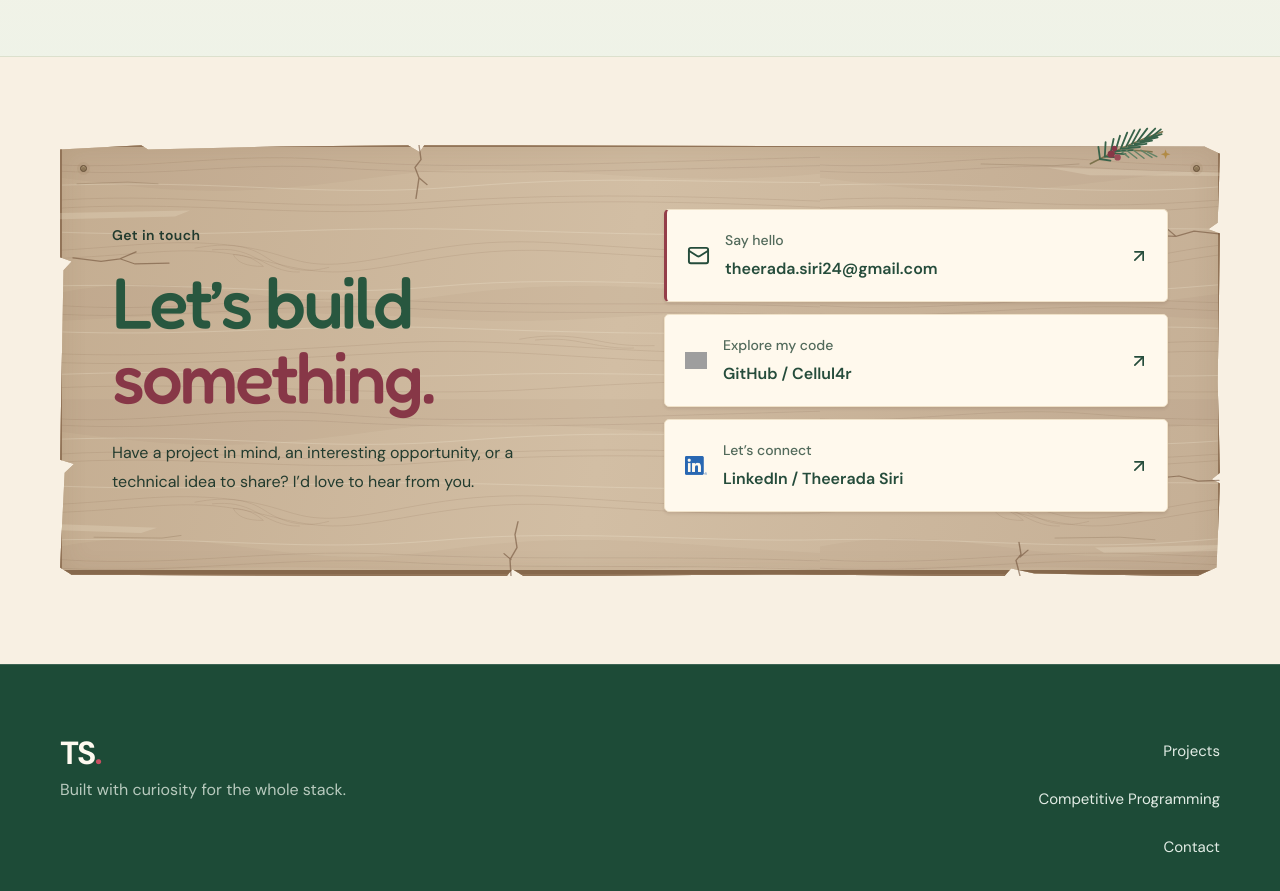
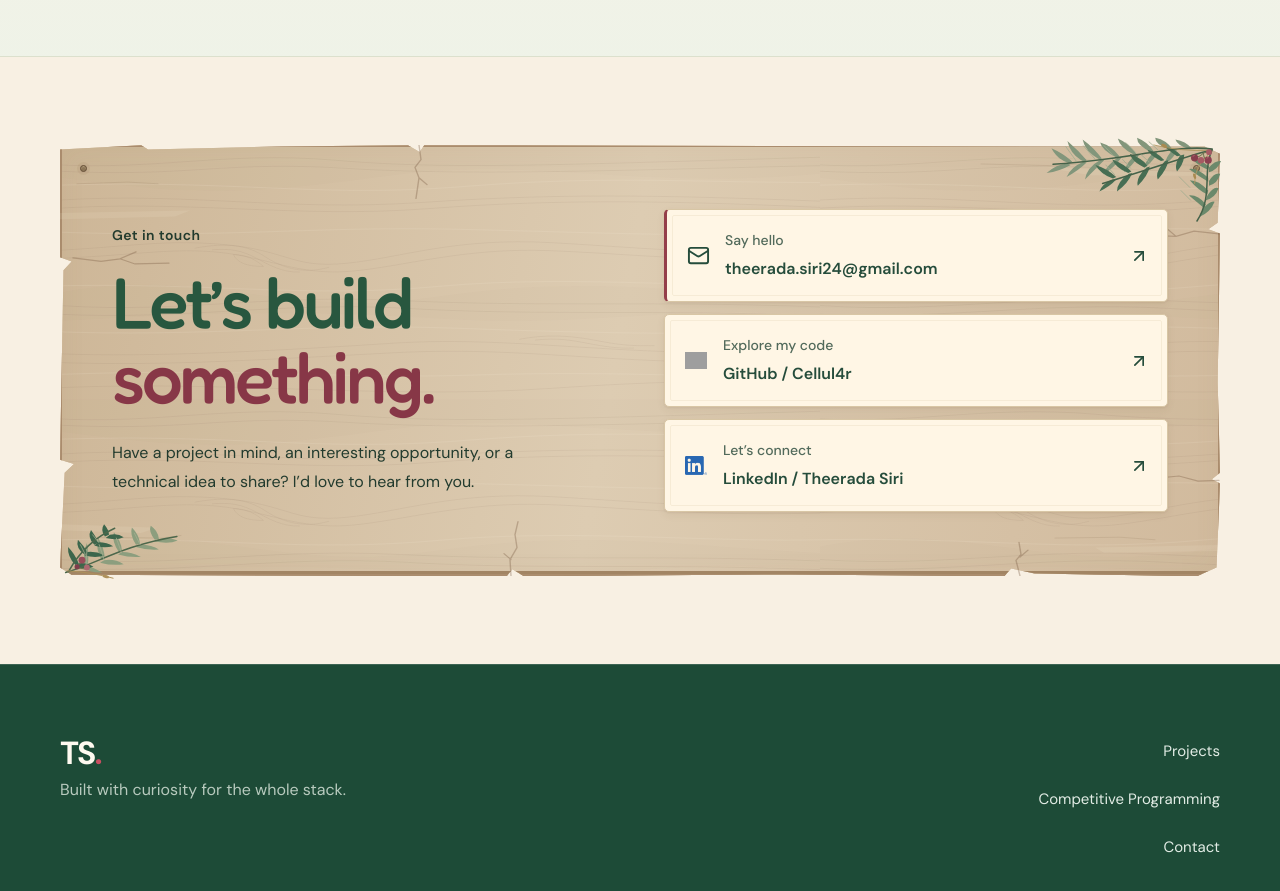
Before and after one commit to Cellul4r/cellul4r.github.io, a React (Vite) app: page / in a window 1280 px wide. Shown: the part 1620-2511 px from the top of the page. Built offline with nearby package versions, Linux system fonts and the light colour scheme; grey boxes are pictures that could not be loaded.

Commit message:
feat: refine contact stationery and seasonal foliage
Soften the weathered wood and ivory contact cards. Replace repeated corner sprigs with two asymmetric botanical arrangements through a reusable foliage component.

```diff
--- a/src/components/ContactSection.css
+++ b/src/components/ContactSection.css
@@ -1,22 +1,26 @@
 .section.contact-section { padding-block: 56px; scroll-margin-top: 90px; background: #f8f0e3; border-top: 1px solid #dce0cd; }
-.contact-board { position: relative; isolation: isolate; padding: 56px 22px 34px; color: #254c3b; }
-.contact-board::before { content: ''; position: absolute; z-index: -1; inset: 0; background-color: #c9b399; background-image: url('../assets/decorations/oak-grain.svg'), linear-gradient(100deg, #c4ad91, #d2bea4 48%, #c5af95); background-size: 760px 254px, 100% 100%; box-shadow: inset 0 0 0 2px #927458, inset 0 -6px 0 #86684c, inset 0 0 28px #6e4e2921; clip-path: polygon(0 1%, 7% 0, 7.6% 1%, 19% .3%, 30% 0, 31% 1.6%, 31.4% 0, 98.7% .4%, 100% 2%, 99.8% 18%, 99% 19.5%, 100% 20.5%, 99.8% 55%, 100% 76%, 99.3% 77.5%, 100% 78.5%, 99.7% 98%, 98% 100%, 84% 99.4%, 82% 98.2%, 81.4% 100%, 63% 99.6%, 40% 100%, 39% 98.4%, 38.5% 100%, 1% 99.7%, 0 98%, .4% 76%, 1.2% 74%, 0 73%, .3% 29%, 1% 27%, 0 26%); pointer-events: none; }
-.contact-board::after { content: ''; position: absolute; z-index: -1; inset: 0; background: url('../assets/decorations/oak-cracks.svg') center / 100% 100% no-repeat; pointer-events: none; }
+.contact-board { position: relative; isolation: isolate; padding: 56px 22px 48px; color: #254c3b; }
+.contact-board::before { content: ''; position: absolute; z-index: -1; inset: 0; background-color: #d6c1a4; background-image: url('../assets/decorations/oak-grain.svg'), linear-gradient(100deg, #cdb697, #ddccb2 48%, #d1ba9d); background-size: 760px 254px, 100% 100%; box-shadow: inset 0 0 0 2px #aa8c6d, inset 0 -5px 0 #a28564, inset 0 0 28px #8d6e4812; clip-path: polygon(0 1%, 7% 0, 7.6% 1%, 19% .3%, 30% 0, 31% 1.6%, 31.4% 0, 98.7% .4%, 100% 2%, 99.8% 18%, 99% 19.5%, 100% 20.5%, 99.8% 55%, 100% 76%, 99.3% 77.5%, 100% 78.5%, 99.7% 98%, 98% 100%, 84% 99.4%, 82% 98.2%, 81.4% 100%, 63% 99.6%, 40% 100%, 39% 98.4%, 38.5% 100%, 1% 99.7%, 0 98%, .4% 76%, 1.2% 74%, 0 73%, .3% 29%, 1% 27%, 0 26%); pointer-events: none; }
+.contact-board::after { content: ''; position: absolute; z-index: -1; inset: 0; background: url('../assets/decorations/oak-cracks.svg') center / 100% 100% no-repeat; opacity: .55; pointer-events: none; }
 .contact-grid { display: grid; grid-template-columns: minmax(0, 1fr); gap: 32px; align-items: center; }
 .contact-grid > * { min-width: 0; }
 .contact-fasteners { position: absolute; inset: 0; pointer-events: none; }
 .contact-fasteners::before, .contact-fasteners::after { content: ''; position: absolute; top: 20px; width: 7px; height: 7px; border-radius: 50%; background: #8c7657; border: 1px solid #68523a; box-shadow: 0 0 0 3px #75523215, inset 0 1px 1px #c3ae8ba6; }
 .contact-fasteners::before { left: 20px; }
 .contact-fasteners::after { right: 20px; }
-.contact-sprig { position: absolute; top: -18px; right: 30px; width: 72px; height: 40px; }
+.contact-edge-decorations { position: absolute; inset: 0; pointer-events: none; }
+.contact-foliage { position: absolute; display: block; height: auto; max-width: none; pointer-events: none; }
+.contact-foliage-top-right { top: -8px; right: -3px; width: 132px; }
+.contact-foliage-bottom-left { bottom: -10px; left: -4px; width: 112px; }
 .contact-copy .eyebrow { color: #223b2e; }
 .contact-copy h2 { margin: 0; color: #28573f; font-family: Fredoka, 'DM Sans', sans-serif; font-weight: 500; font-size: clamp(2.3rem, 7vw, 4.5rem); line-height: 1.05; letter-spacing: -.04em; }
 .contact-copy h2 em { color: #873747; font-style: normal; }
 .contact-copy > p:last-child { max-width: 430px; margin: 24px 0 0; color: #223b2e; line-height: 1.8; }
 .contact-links { display: grid; gap: 12px; min-width: 0; font-style: normal; }
 .contact-links img { display: block; width: 22px; height: 22px; object-fit: contain; }
-.contact-links a { display: grid; grid-template-columns: 24px minmax(0, 1fr) 18px; align-items: center; gap: 10px; min-height: 88px; padding: 16px 12px; border: 1px solid #efe1c8; border-radius: 5px; background: #fff9ed; color: #254c3b; box-shadow: 0 2px 3px #3822131a; transition: border-color .2s, transform .2s; }
-.contact-links a:hover { transform: translateY(-2px); border-color: #b47b58; }
+.contact-links a { position: relative; display: grid; grid-template-columns: 24px minmax(0, 1fr) 18px; align-items: center; gap: 10px; min-height: 88px; padding: 16px 12px; border: 1px solid #d8c6a5; border-radius: 5px; background: #fff6e5; color: #254c3b; box-shadow: 0 3px 8px #61472712, 0 1px 2px #61472712; transition: border-color .2s, box-shadow .2s, transform .2s; }
+.contact-links a::before { content: ''; position: absolute; inset: 5px; border: 1px solid #ac94601c; border-radius: 2px; pointer-events: none; }
+.contact-links a:is(:hover, :focus-visible) { transform: translateY(-2px); border-color: #8b9a76; box-shadow: 0 5px 12px #6147271a, 0 0 0 1px #e3c88d33; }
 .contact-links a:focus-visible { outline: 3px solid #873747; outline-offset: 4px; }
 .contact-links a.contact-email { border-left: 3px solid #943e4a; }
 .contact-links small { display: block; margin-bottom: 6px; color: #526a5b; font-family: var(--font-sans); font-size: var(--font-size-caption); font-weight: 500; }
@@ -24,11 +28,18 @@
 @media (min-width: 48rem) {
   .section.contact-section { padding-block: 72px; }
   .contact-board { padding: 56px 44px 44px; }
-  .contact-sprig { top: -24px; right: 44px; width: 96px; height: 52px; }
+  .contact-foliage-top-right { top: -10px; right: -4px; width: 168px; }
+  .contact-foliage-bottom-left { bottom: -12px; left: -5px; width: 124px; }
   .contact-links a { padding: 20px; gap: 14px; }
+}
+@media (prefers-reduced-motion: reduce) {
+  .contact-links a:is(:hover, :focus-visible) { transform: none; }
+  .contact-links a { transition: none; }
 }
 @media (min-width: 64rem) {
   .section.contact-section { padding-block: 88px; }
   .contact-board { padding: 64px 52px; }
   .contact-grid { grid-template-columns: repeat(2, minmax(0, 1fr)); gap: 48px; }
+  .contact-foliage-top-right { top: -12px; right: -5px; width: 192px; }
+  .contact-foliage-bottom-left { width: 144px; }
 }
--- a/src/components/ContactSection.tsx
+++ b/src/components/ContactSection.tsx
@@ -3,8 +3,15 @@ import githubLogo from '../assets/brands/github.svg'
 import linkedinLogo from '../assets/brands/linkedin.png'
 import { profile } from '../data/portfolio'
 import { ScrollReveal } from './ScrollReveal'
-import { EvergreenSprig } from './decorations/EvergreenSprig'
+import { SeasonalFoliage } from './decorations/SeasonalFoliage'
 import './ContactSection.css'
+
+function ContactBoardDecorations() {
+  return <div className="contact-edge-decorations" aria-hidden="true">
+    <SeasonalFoliage variant="full" className="contact-foliage contact-foliage-top-right" />
+    <SeasonalFoliage variant="sprig" className="contact-foliage contact-foliage-bottom-left" />
+  </div>
+}
 
 export function ContactSection() {
   return (
@@ -12,7 +19,7 @@ export function ContactSection() {
       <div className="container">
         <ScrollReveal className="contact-board contact-grid">
           <span className="contact-fasteners" aria-hidden="true" />
-          <EvergreenSprig className="contact-sprig" />
+          <ContactBoardDecorations />
           <div className="contact-copy">
             <p className="eyebrow">Get in touch</p>
             <h2 id="contact-title">Let’s build<br /><em>something.</em></h2>
--- a/src/components/decorations/EvergreenSprig.tsx
+++ /dev/null
@@ -1,18 +0,0 @@
-export function EvergreenSprig({ className }: { className?: string }) {
-  return <svg className={className} viewBox="0 0 120 64" fill="none" aria-hidden="true" focusable="false" style={{ pointerEvents: 'none' }}>
-    <g strokeLinecap="round" strokeLinejoin="round">
-      <path d="M13 53C34 42 61 28 103 13M37 40C47 36 66 35 90 38" stroke="#7c724c" strokeWidth="2" />
-      <g stroke="#38634a" strokeWidth="2.3">
-        <path d="m25 47-2-15m8 12 1-18m6 15 4-19m2 16 6-20m1 16 8-20m-1 17 10-20m-3 17 10-18m-3 15 12-16m-3 13 13-13m-4 10 11-9" />
-        <path d="m25 47 13 2m-6-5 16 1m-9-5 18 1m-11-4 20-1m-13-2 22-2m-14-1 22-3m-15 0 22-4m-15 1 22-5m-15 2 20-6" />
-      </g>
-      <g stroke="#628265" strokeWidth="1.8">
-        <path d="m51 37 10 8m-3-9 13 10m-4-10 13 10m-4-10 14 9m-6-7 12 6" />
-      </g>
-    </g>
-    <circle cx="39" cy="41" r="4.5" fill="#873747" />
-    <circle cx="47" cy="45" r="4" fill="#9b4b56" />
-    <circle cx="43" cy="34" r="3.5" fill="#873747" />
-    <path d="m107 35 1.5 4.5L113 41l-4.5 1.5L107 47l-1.5-4.5L101 41l4.5-1.5Z" fill="#b18b45" />
-  </svg>
-}
--- /dev/null
+++ b/src/components/decorations/SeasonalFoliage.tsx
@@ -0,0 +1,69 @@
+function PrimaryFoliage() {
+  return <>
+    <g fill="#82967b">
+      <path d="M46 38Q31 34 23 19Q39 26 49 36ZM64 36Q47 28 43 10Q57 22 67 34ZM83 33Q65 23 62 8Q77 19 86 32ZM105 31Q86 22 84 12Q98 16 108 29ZM126 27Q109 19 106 7Q120 13 129 26ZM148 24Q130 16 130 6Q143 11 151 23ZM171 21Q152 14 153 6Q167 9 174 20ZM195 20Q180 15 178 8Q191 10 198 19Z" />
+      <path d="M43 38Q29 39 17 50Q33 48 47 40ZM63 36Q47 43 42 55Q57 47 67 37ZM85 33Q67 43 65 58Q78 45 89 34ZM107 30Q91 41 88 52Q103 42 111 30ZM129 26Q115 39 114 49Q129 36 133 26ZM152 23Q140 34 139 44Q153 33 156 23ZM176 20Q166 29 165 39Q178 30 180 20Z" />
+    </g>
+    <g fill="#476e53">
+      <path d="M100 57Q85 52 78 40Q92 44 104 55ZM119 50Q104 44 99 33Q113 38 123 48ZM139 43Q124 36 121 26Q136 31 143 41ZM160 35Q146 28 143 21Q156 24 164 34ZM180 29Q169 22 165 17Q178 20 185 28Z" />
+      <path d="M99 58Q87 63 83 73Q97 66 104 58ZM120 51Q105 61 105 73Q119 63 124 50ZM142 43Q128 56 131 66Q144 53 146 42ZM165 35Q152 49 156 58Q168 45 169 34ZM184 28Q176 39 180 48Q189 38 189 27Z" />
+    </g>
+    <g fill="#6b896b">
+      <path d="M220 42Q208 32 199 33Q209 42 219 46ZM219 56Q205 43 195 45Q207 54 219 61ZM219 72Q207 59 196 59Q206 71 218 77ZM216 89Q206 77 195 78Q206 87 214 94Z" />
+      <path d="M220 43Q228 34 235 35Q231 46 220 49ZM220 60Q227 49 234 51Q231 63 220 66ZM218 78Q226 66 232 69Q228 81 216 84ZM213 94Q222 84 227 86Q222 99 208 105Z" />
+    </g>
+    <g fill="none" strokeLinecap="round">
+      <path d="M224 20C177 14 117 34 25 39M224 21C191 29 139 48 87 63M224 21C211 49 226 78 205 110" stroke="#456249" strokeWidth="1.9" />
+      <path d="M221 22Q183 23 151 15M222 24Q201 42 202 63" stroke="#b19760" strokeWidth="1.1" />
+      <path d="m54 35-13-18m36 15-14-16m37 12-12-13m40 9-12-12m40 9-11-10m-43 41-11-12m31 4-10-11m33 3-10-9m61 41-13-13m14 29-12-12" stroke="#a0ad90" strokeWidth="1" />
+    </g>
+    <g fill="#a98a50">
+      <ellipse cx="164" cy="16" rx="2" ry="4" transform="rotate(-65 164 16)" />
+      <ellipse cx="202" cy="54" rx="1.6" ry="3.5" transform="rotate(-20 202 54)" />
+    </g>
+    <g>
+      <path d="M213 25q-4 5-11 6m11-6q0 7 5 10m-5-10 8-2" fill="none" stroke="#6d7350" strokeWidth="1.3" />
+      <circle cx="202" cy="31" r="4.5" fill="#873e4d" />
+      <circle cx="210" cy="34" r="4" fill="#a65b63" />
+      <circle cx="219" cy="34" r="4.5" fill="#8c4050" />
+      <circle cx="220" cy="24" r="3.6" fill="#a65b63" />
+      <path d="m200 29 1.5-.7m16 3 1.5-.7" stroke="#d5a39b" strokeOpacity=".5" strokeLinecap="round" />
+    </g>
+  </>
+}
+
+function SecondaryFoliage() {
+  return <>
+    <g fill="#8c9e7e">
+      <path d="M37 61Q33 47 39 33Q42 47 40 60ZM57 54Q49 40 53 27Q60 39 61 52ZM78 44Q69 31 72 20Q81 31 82 43ZM99 35Q91 23 94 14Q103 23 104 34ZM122 29Q114 19 117 12Q126 18 127 28Z" />
+      <path d="M39 61Q49 63 58 69Q45 70 35 64ZM60 54Q73 52 84 59Q70 61 55 57ZM82 44Q94 44 105 50Q91 51 77 47ZM104 35Q119 35 127 41Q112 42 99 38ZM127 28Q140 26 150 30Q139 35 121 31Z" />
+    </g>
+    <g fill="#3c664c">
+      <path d="M25 60Q15 50 16 38Q24 46 29 58ZM36 47Q25 39 28 29Q35 36 40 45ZM48 35Q39 26 44 17Q49 23 53 33ZM61 25Q55 17 60 10Q66 17 66 23Z" />
+      <path d="M28 58Q37 56 47 62Q37 66 24 62ZM40 44Q50 43 60 48Q50 52 36 48ZM53 32Q64 32 71 37Q59 40 48 36ZM67 23Q77 21 84 26Q75 30 62 27Z" />
+    </g>
+    <g fill="none" strokeLinecap="round">
+      <path d="M13 69C48 60 81 36 149 25M17 67C30 44 49 26 73 15" stroke="#4c674b" strokeWidth="1.8" />
+      <path d="m38 60 1-19m21 12-6-18m27 9-6-17m29 8-7-14m-60 26-6-12m22-3-7-9" stroke="#a5af91" strokeWidth=".9" />
+      <path d="M15 67Q46 69 71 76" stroke="#af925c" strokeWidth="1.2" />
+    </g>
+    <ellipse cx="62" cy="74" rx="4" ry="1.8" transform="rotate(15 62 74)" fill="#af925c" />
+    <path d="m26 63 7-8m-7 8 12 2" stroke="#68714b" strokeWidth="1.2" />
+    <circle cx="33" cy="54" r="4.2" fill="#974d59" />
+    <circle cx="39" cy="63" r="3.6" fill="#ad6870" />
+    <circle cx="27" cy="62" r="3.1" fill="#803c4b" />
+  </>
+}
+
+export function SeasonalFoliage({ variant, className }: { variant: 'full' | 'sprig'; className?: string }) {
+  const primary = variant === 'full'
+  return <svg
+    className={className}
+    viewBox={primary ? '0 0 240 120' : '0 0 176 88'}
+    fill="none"
+    aria-hidden="true"
+    focusable="false"
+  >
+    {primary ? <PrimaryFoliage /> : <SecondaryFoliage />}
+  </svg>
+}
```
Also changed, not shown: src/assets/decorations/oak-grain.svg.
